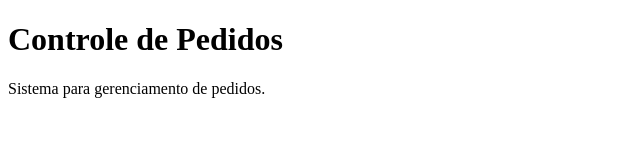
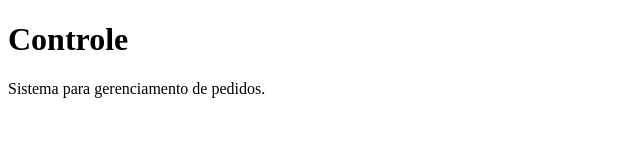
Before and after one commit to daviRibeiroAraujo/Controle-de-pedidos, a plain HTML site: page index.html in a window 1280 px wide. Shown: the whole page, without its empty margins (0-640 px from the left). Drawn offline with Linux system fonts and the light colour scheme.

Commit message:
Update index.html

```diff
--- a/index.html
+++ b/index.html
@@ -6,7 +6,7 @@
 </head>
 
 <body>
-<h1>Controle de Pedidos</h1>
+<h1>Controle</h1>
 
 <p>Sistema para gerenciamento de pedidos.</p>
 </body>
```
